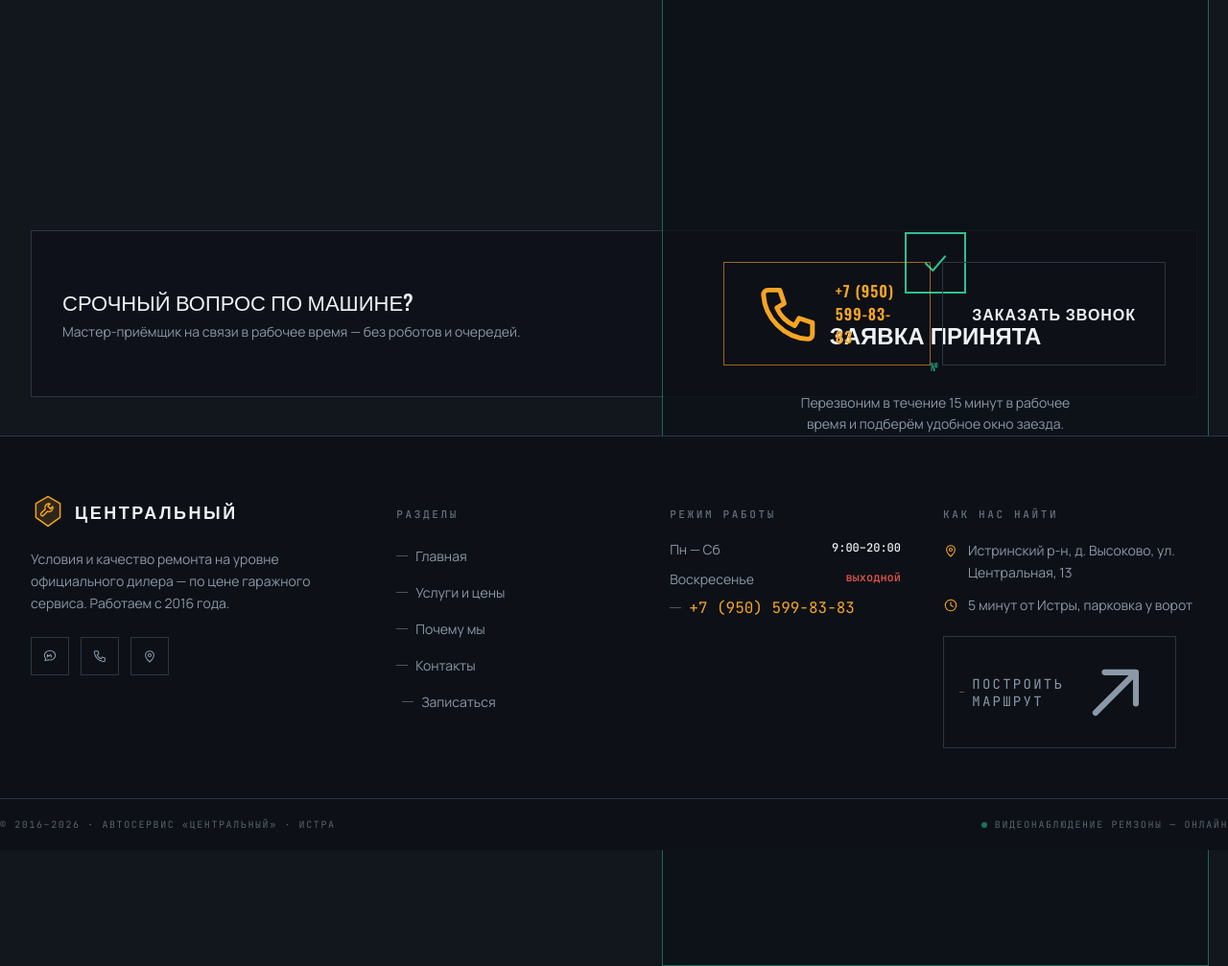
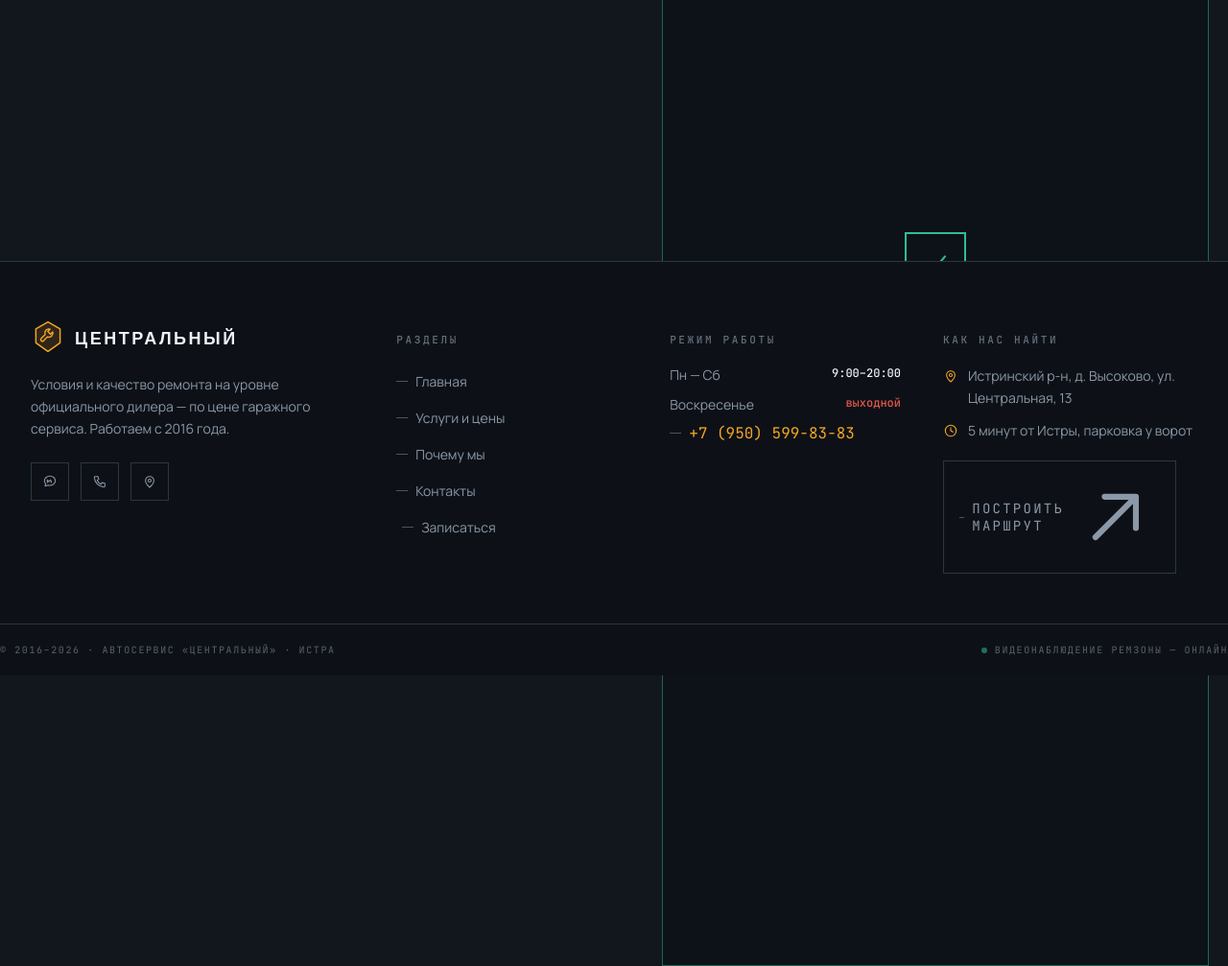
Before and after one commit to trataruslan-creator/central-autoservice, a WordPress theme: template wordpress-theme/central-autoservice/tpl-kontakty.php in a window 1280 px wide. Shown: the part 1886-2893 px from the top of the page at 96% size. Run offline with PHP 8.4 and a stand-in for WordPress, Linux system fonts and the light colour scheme; the site name, menu and one post (Sample post) are stand-ins, and other content is empty.

Commit message:
task snapshot d8833983-d220-4b23-83b6-ee0c81395bb2

```diff
--- a/wordpress-theme/central-autoservice/tpl-kontakty.php
+++ b/wordpress-theme/central-autoservice/tpl-kontakty.php
@@ -56,7 +56,7 @@ $today = (int) date('w');
 </section>
 
 <!-- карта + форма -->
-<section class="wrap" style="padding:64px 20px">
+<section class="wrap" style="padding:64px 20px 96px">
     <div class="k2">
         <div>
             <div class="map-card" data-reveal>
@@ -148,18 +148,4 @@ $today = (int) date('w');
     </div>
 </section>
 
-<!-- быстрый призыв -->
-<section class="wrap" style="padding-bottom:40px">
-    <div data-reveal style="display:flex;flex-wrap:wrap;align-items:center;justify-content:space-between;gap:24px;border:1px solid var(--line);background:rgba(13,17,23,.7);padding:32px">
-        <div>
-            <p style="font-family:var(--fd);font-weight:500;font-size:22px;text-transform:uppercase">Срочный вопрос по машине?</p>
-            <p style="margin-top:6px;font-size:14px;color:var(--mutd)">Мастер-приёмщик на связи в рабочее время — без роботов и очередей.</p>
-        </div>
-        <div style="display:flex;flex-wrap:wrap;gap:12px">
-            <a class="btn btn-ghost" style="border-color:rgba(245,165,36,.6);color:var(--amber)" href="<?php echo esc_attr(APS_PHONE_TEL); ?>"><?php aps_icon('phone'); ?> <?php echo esc_html(APS_PHONE_DISPLAY); ?></a>
-            <button class="btn btn-ghost" data-booking>Заказать звонок</button>
-        </div>
-    </div>
-</section>
-
 <?php get_footer(); ?>
```
Also changed, not shown: src/pages/Contacts.tsx (+1 -20 lines).
